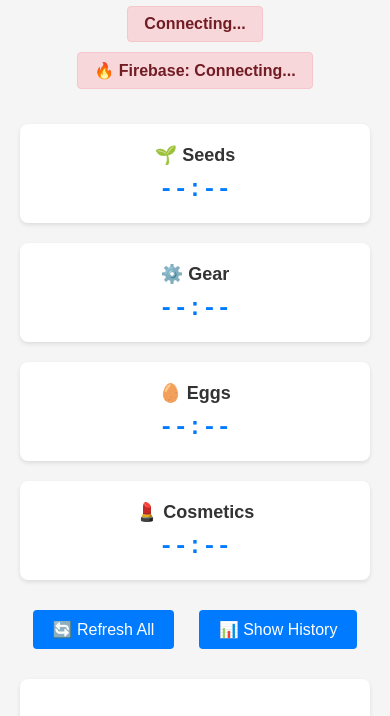
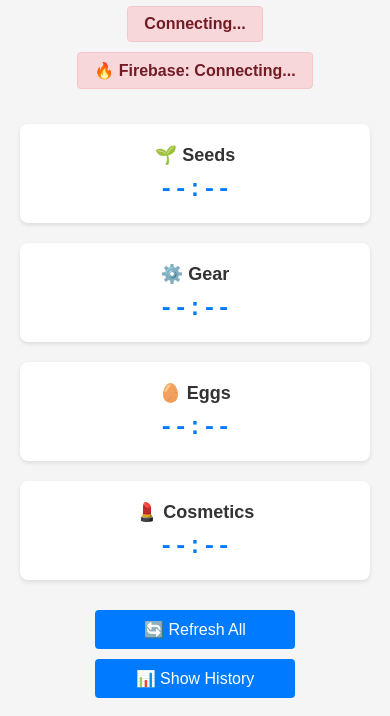
Before and after one commit to NENTOT/StockTimers, a plain HTML site: page index.html in a window 390 px wide. Shown: the part 100-816 px from the top of the page. Drawn offline with Linux system fonts and the light colour scheme; no server answers.

Commit message:
Update styles.css

```diff
--- a/styles.css
+++ b/styles.css
@@ -86,6 +86,11 @@
         .controls {
             text-align: center;
             margin-bottom: 30px;
+            display: flex;
+            flex-wrap: wrap;
+            gap: 15px;
+            justify-content: center;
+            align-items: center;
         }
 
         .btn {
@@ -95,8 +100,20 @@
             padding: 10px 20px;
             border-radius: 4px;
             cursor: pointer;
-            margin: 0 10px;
             font-size: 16px;
+            min-width: 120px;
+        }
+
+        @media (max-width: 480px) {
+            .controls {
+                flex-direction: column;
+                gap: 10px;
+            }
+
+            .btn {
+                width: 100%;
+                max-width: 200px;
+            }
         }
 
         .btn:hover {
```
